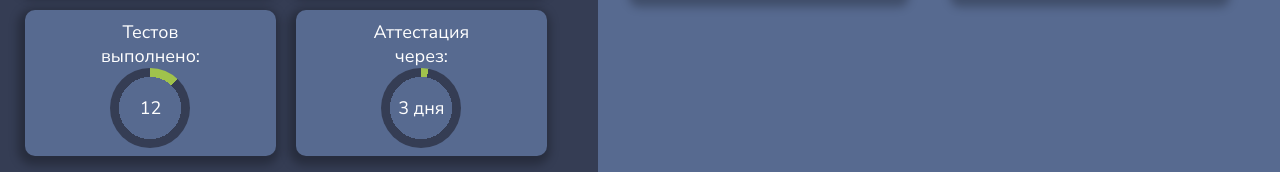
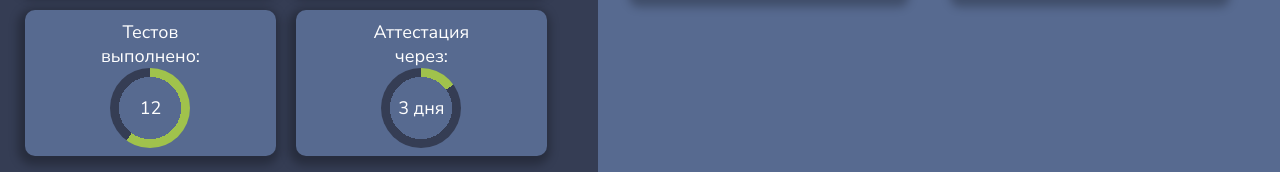
Before and after one commit to AlinaK96/Vue3-Mining, a Vue app: page /main in a window 1280 px wide. Shown: the part 625-797 px from the top of the page. Built offline with nearby package versions, Linux system fonts and the light colour scheme.

Commit message:
final commit

```diff
--- a/src/components/UI/progressbar/ProgressBar.vue
+++ b/src/components/UI/progressbar/ProgressBar.vue
@@ -26,6 +26,11 @@ export default {
         initial-value: 0;
     }
 
+    html.light [role="progressbar"]{
+        --primary: #ef7f1b;
+        --secondary: #b1bbcf;
+    }
+
     [role="progressbar"] {
         --percentage: var(--value);
         --primary: #a0c24c;
@@ -48,7 +53,7 @@ export default {
         left: 0;
         width: 100%;
         height: 100%;
-        background: conic-gradient(var(--primary) calc(var(--percentage) * 1%), var(--secondary) 0);
+        background: conic-gradient(var(--primary) calc(var(--percentage) * 5%), var(--secondary) 0);
         mask: radial-gradient(white 55%, transparent 0);
         mask-mode: alpha;
         -webkit-mask: radial-gradient(#0000 55%, #000 0);
```
